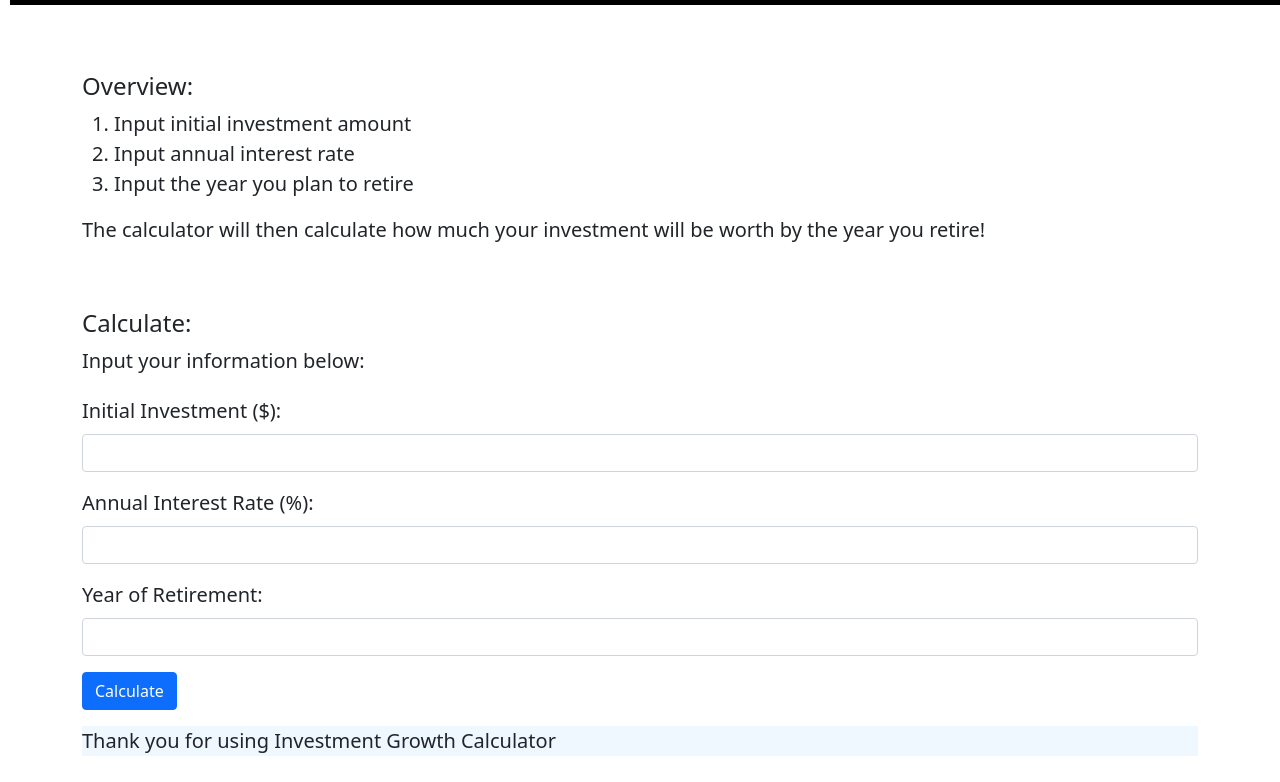
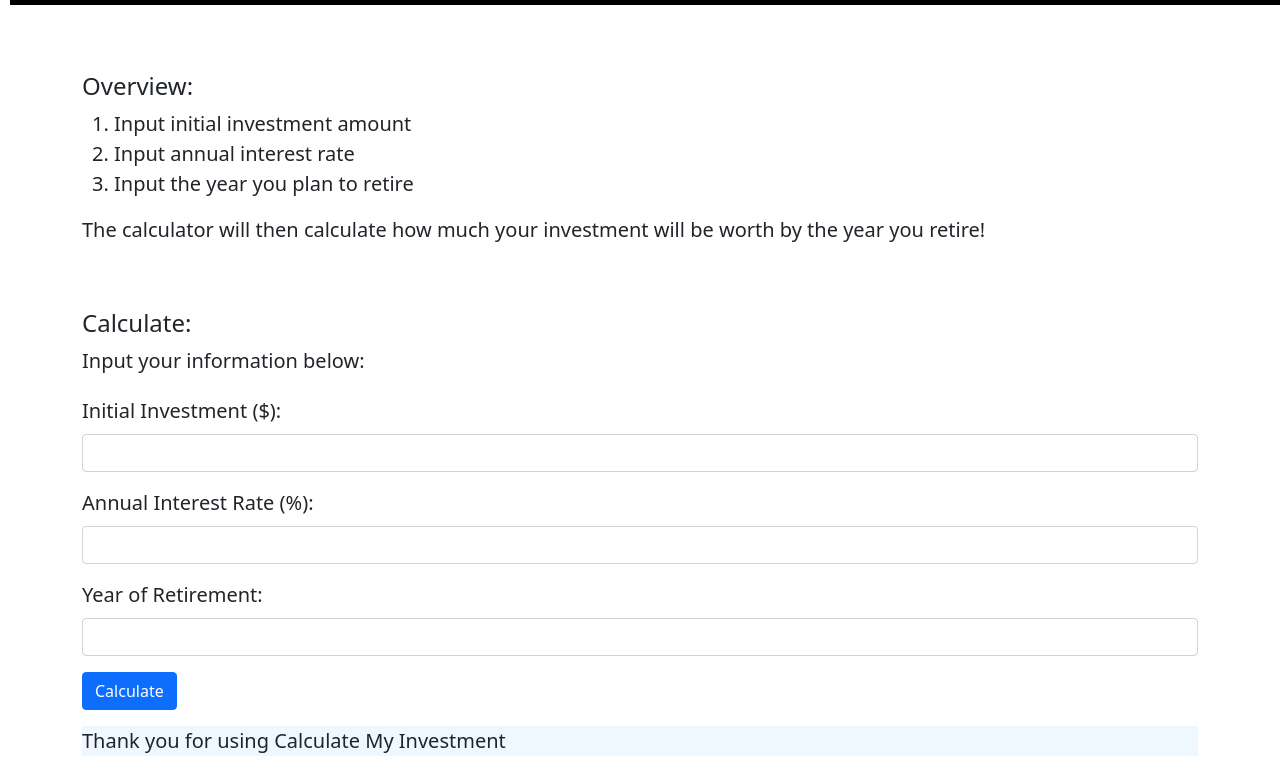
Before and after one commit to Temima613/InvestmentCalculator, a plain HTML site: page index.html in a window 1280 px wide. Shown: the part 106-888 px from the top of the page. Drawn offline with nearby package versions, Linux system fonts and the light colour scheme.

Commit message:
Name change

```diff
--- a/index.html
+++ b/index.html
@@ -46,7 +46,7 @@
            </form>
            <footer>
             <h3 class="mt-3" id="result"></h3>
-            <p>Thank you for using Investment Growth Calculator</p>
+            <p>Thank you for using Calculate My Investment</p>
 
            </footer>
     </section>
```
